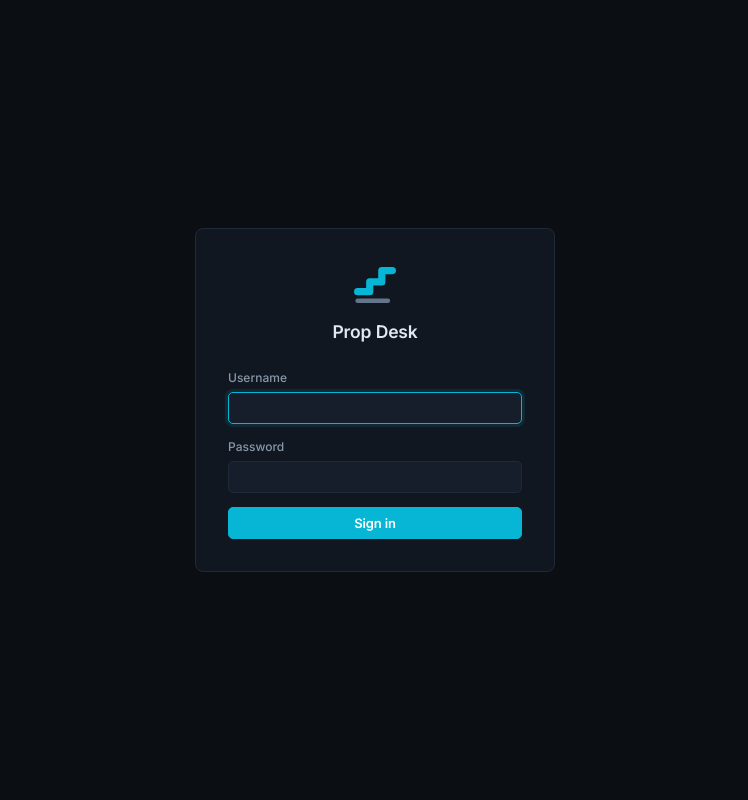
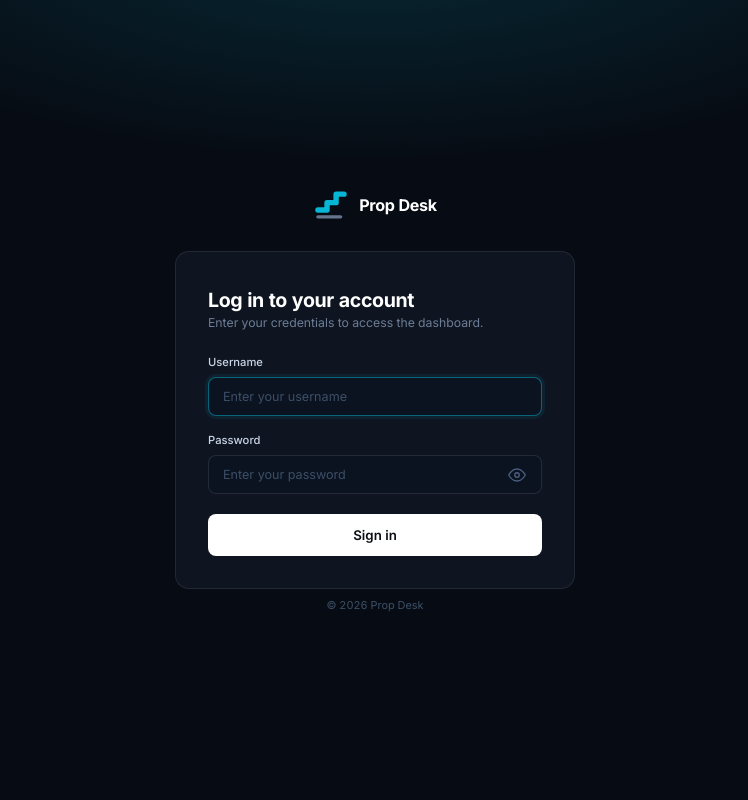
Before and after one commit to stevenGGG23/Prop-Desk, a Flask app: page /login in a window 1280 px wide. Shown: the whole page, without its empty margins (265-1013 px from the left). Run offline with Flask 3, Linux system fonts and the light colour scheme; some libraries are stand-ins or nearby versions.

Commit message:
Add account settings and improve login

```diff
--- a/config.py
+++ b/config.py
@@ -40,6 +40,7 @@ class TestingConfig(Config):
     TESTING = True
     SQLALCHEMY_DATABASE_URI = "sqlite://"
     RATELIMIT_ENABLED = False
+    WTF_CSRF_ENABLED = False
 
 
 config_map = {
--- a/models.py
+++ b/models.py
@@ -61,6 +61,9 @@ class User(UserMixin, db.Model):
     password_hash = db.Column(db.String(256), nullable=False)
     must_change_password = db.Column(db.Boolean, default=True, nullable=False)
     created_at = db.Column(db.DateTime, default=lambda: datetime.now(timezone.utc))
+    email = db.Column(db.String(256), unique=True, nullable=True, index=True)
+    timezone = db.Column(db.String(64), nullable=False, default="America/New_York")
+    bio = db.Column(db.Text, nullable=True)
     # Master inbound webhook token — one per user, routes trades by account name
     inbound_token = db.Column(db.String(64), unique=True, nullable=True)
 
--- a/routes/auth.py
+++ b/routes/auth.py
@@ -60,6 +60,58 @@ def change_password():
     return render_template("change_password.html")
 
 
+@bp.route("/settings", methods=["GET", "POST"])
+@login_required
+def settings():
+    if request.method == "POST":
+        action = request.form.get("action", "profile")
+
+        if action == "profile":
+            display_name = request.form.get("display_name", "").strip()
+            username = request.form.get("username", "").strip().lower()
+            email = request.form.get("email", "").strip().lower() or None
+            timezone = request.form.get("timezone", "America/New_York").strip()
+            bio = request.form.get("bio", "").strip() or None
+
+            if not display_name:
+                flash("Display name cannot be empty.", "error")
+            elif not username:
+                flash("Username cannot be empty.", "error")
+            elif username != current_user.username and User.query.filter_by(username=username).first():
+                flash("That username is already taken.", "error")
+            elif email and User.query.filter(User.email == email, User.id != current_user.id).first():
+                flash("That email is already in use.", "error")
+            else:
+                current_user.username = username
+                current_user.display_name = display_name
+                current_user.email = email
+                current_user.timezone = timezone
+                current_user.bio = bio
+                db.session.commit()
+                flash("Profile updated.", "success")
+                return redirect(url_for("auth.settings"))
+
+        elif action == "password":
+            current_pw = request.form.get("current_password", "")
+            new_pw = request.form.get("new_password", "")
+            confirm_pw = request.form.get("confirm_password", "")
+
+            if not current_user.check_password(current_pw):
+                flash("Current password is incorrect.", "error")
+            elif len(new_pw) < 8:
+                flash("New password must be at least 8 characters.", "error")
+            elif new_pw != confirm_pw:
+                flash("Passwords do not match.", "error")
+            else:
+                current_user.set_password(new_pw)
+                current_user.must_change_password = False
+                db.session.commit()
+                flash("Password updated.", "success")
+                return redirect(url_for("auth.settings"))
+
+    return render_template("settings.html")
+
+
 @bp.route("/logout")
 @login_required
 def logout():
--- a/templates/login.html
+++ b/templates/login.html
@@ -1,56 +1,236 @@
 <!DOCTYPE html>
-<html lang="en">
+<html lang="en" data-theme="dark">
 <head>
   <meta charset="UTF-8">
   <meta name="viewport" content="width=device-width, initial-scale=1.0">
   <title>Sign in — Prop Desk</title>
   <link rel="icon" href="/static/brand/favicon.ico" sizes="any">
   <link rel="icon" href="/static/brand/logo-mark.svg" type="image/svg+xml">
-  <meta name="theme-color" content="#0b0e13">
+  <meta name="csrf-token" content="{{ csrf_token() }}">
+  <meta name="theme-color" content="#070c14">
   <link rel="preconnect" href="https://fonts.googleapis.com">
   <link rel="preconnect" href="https://fonts.gstatic.com" crossorigin>
-  <link href="https://fonts.googleapis.com/css2?family=Inter:wght@400;500;600&display=swap" rel="stylesheet">
+  <link href="https://fonts.googleapis.com/css2?family=Inter:wght@400;500;600;700&display=swap" rel="stylesheet">
   <link rel="stylesheet" href="{{ url_for('static', filename='css/main.css') }}">
+  <style>
+    html, body { height: 100%; margin: 0; }
+    .auth-page {
+      min-height: 100vh;
+      display: flex;
+      flex-direction: column;
+      align-items: center;
+      justify-content: center;
+      background: #070c14;
+      background-image:
+        radial-gradient(ellipse 80% 50% at 50% -10%, rgba(6,182,212,0.18) 0%, transparent 60%);
+      padding: 24px;
+      font-family: var(--font);
+      color: var(--ink);
+    }
+
+    .auth-logo {
+      display: flex;
+      align-items: center;
+      gap: 10px;
+      margin-bottom: 28px;
+    }
+    .auth-logo-wordmark {
+      font-size: 1.15rem;
+      font-weight: 700;
+      color: #fff;
+      letter-spacing: -0.02em;
+    }
+
+    .auth-card {
+      width: 100%;
+      max-width: 400px;
+      background: #0f1520;
+      border: 1px solid rgba(255,255,255,0.08);
+      border-radius: 14px;
+      padding: 36px 32px 32px;
+      display: flex;
+      flex-direction: column;
+      gap: 22px;
+    }
+
+    .auth-heading {
+      font-size: 1.4rem;
+      font-weight: 700;
+      color: #fff;
+      margin: 0 0 2px;
+      letter-spacing: -0.02em;
+    }
+    .auth-sub {
+      font-size: 0.875rem;
+      color: #6b7d96;
+      margin: 0;
+    }
+
+    .auth-flashes {
+      display: flex;
+      flex-direction: column;
+      gap: 8px;
+    }
+    .auth-flash {
+      padding: 10px 14px;
+      border-radius: 8px;
+      font-size: 0.84rem;
+      font-weight: 500;
+    }
+    .auth-flash--error   { background: rgba(239,68,68,0.12);  color: #f87171; border: 1px solid rgba(239,68,68,0.2); }
+    .auth-flash--success { background: rgba(34,197,94,0.10);  color: #4ade80; border: 1px solid rgba(34,197,94,0.2); }
+    .auth-flash--info    { background: rgba(6,182,212,0.10);  color: #22d3ee; border: 1px solid rgba(6,182,212,0.2); }
+    .auth-flash--warning { background: rgba(245,158,11,0.10); color: #fbbf24; border: 1px solid rgba(245,158,11,0.2); }
+
+    .auth-fields {
+      display: flex;
+      flex-direction: column;
+      gap: 16px;
+    }
+
+    .auth-field-label {
+      display: flex;
+      align-items: center;
+      justify-content: space-between;
+      font-size: 0.8rem;
+      font-weight: 500;
+      color: #c8d6e8;
+      margin-bottom: 6px;
+    }
+
+    .auth-input-wrap {
+      position: relative;
+    }
+
+    .auth-input {
+      width: 100%;
+      box-sizing: border-box;
+      background: #0b1220;
+      border: 1px solid rgba(255,255,255,0.1);
+      border-radius: 8px;
+      padding: 11px 14px;
+      font-size: 0.9rem;
+      font-family: var(--font);
+      color: #e2e8f0;
+      outline: none;
+      transition: border-color 150ms;
+    }
+    .auth-input::placeholder { color: #3d4f66; }
+    .auth-input:focus { border-color: rgba(6,182,212,0.5); box-shadow: 0 0 0 3px rgba(6,182,212,0.08); }
+    .auth-input--pw { padding-right: 44px; }
+
+    .auth-pw-toggle {
+      position: absolute;
+      right: 12px;
+      top: 50%;
+      transform: translateY(-50%);
+      background: none;
+      border: none;
+      cursor: pointer;
+      padding: 4px;
+      color: #4a6080;
+      display: flex;
+      align-items: center;
+    }
+    .auth-pw-toggle:hover { color: #8898aa; }
+
+    .auth-btn {
+      width: 100%;
+      padding: 13px;
+      border-radius: 8px;
+      border: none;
+      font-size: 0.95rem;
+      font-weight: 600;
+      font-family: var(--font);
+      cursor: pointer;
+      transition: opacity 150ms, transform 80ms;
+    }
+    .auth-btn:active { transform: scale(0.99); }
+    .auth-btn--primary {
+      background: #fff;
+      color: #0b0e13;
+    }
+    .auth-btn--primary:hover { opacity: 0.93; }
+
+    .auth-footer {
+      text-align: center;
+      font-size: 0.78rem;
+      color: #3d4f66;
+      margin-top: 8px;
+    }
+  </style>
 </head>
-<body class="login-body">
+<body>
+<div class="auth-page">
 
-<div class="login-wrap">
-  <div class="login-card">
-    <div class="login-logo">
-      <svg viewBox="0 0 63.5 63.5" width="48" height="48" aria-label="Prop Desk">
-        <g transform="translate(-1.25 -0.375)" fill="none" stroke-linecap="round" stroke-linejoin="round">
-          <path d="M10 53 H50" stroke="#64748b" stroke-width="6"/>
-          <path d="M10 41 H26 V28 H42 V13 H56" stroke="#06b6d4" stroke-width="9.5"/>
-        </g>
-      </svg>
-      <span class="login-wordmark">Prop Desk</span>
+  <div class="auth-logo">
+    <svg viewBox="0 0 63.5 63.5" width="36" height="36" aria-hidden="true">
+      <g transform="translate(-1.25 -0.375)" fill="none" stroke-linecap="round" stroke-linejoin="round">
+        <path d="M10 53 H50" stroke="#64748b" stroke-width="6"/>
+        <path d="M10 41 H26 V28 H42 V13 H56" stroke="#06b6d4" stroke-width="9.5"/>
+      </g>
+    </svg>
+    <span class="auth-logo-wordmark">Prop Desk</span>
+  </div>
+
+  <div class="auth-card">
+    <div>
+      <h1 class="auth-heading">Log in to your account</h1>
+      <p class="auth-sub">Enter your credentials to access the dashboard.</p>
     </div>
 
     {% with messages = get_flashed_messages(with_categories=true) %}
-      {% for category, message in messages %}
-        <div class="flash flash--{{ category }}">{{ message }}</div>
-      {% endfor %}
+      {% if messages %}
+      <div class="auth-flashes">
+        {% for category, message in messages %}
+          <div class="auth-flash auth-flash--{{ category }}">{{ message }}</div>
+        {% endfor %}
+      </div>
+      {% endif %}
     {% endwith %}
 
-    {% if error %}
-    <div class="flash flash--error">{{ error }}</div>
-    {% endif %}
+    <form method="POST" class="auth-fields">
+      <input type="hidden" name="csrf_token" value="{{ csrf_token() }}">
 
-    <form method="POST" class="login-form">
-      <div class="field">
-        <label class="label" for="username">Username</label>
-        <input class="input" type="text" id="username" name="username"
-               autocomplete="username" autofocus required>
+      <div>
+        <div class="auth-field-label">Username</div>
+        <div class="auth-input-wrap">
+          <input class="auth-input" type="text" id="username" name="username"
+                 placeholder="Enter your username"
+                 autocomplete="username" autofocus required>
+        </div>
       </div>
-      <div class="field">
-        <label class="label" for="password">Password</label>
-        <input class="input" type="password" id="password" name="password"
-               autocomplete="current-password" required>
+
+      <div>
+        <div class="auth-field-label">
+          <span>Password</span>
+        </div>
+        <div class="auth-input-wrap">
+          <input class="auth-input auth-input--pw" type="password" id="password" name="password"
+                 placeholder="Enter your password"
+                 autocomplete="current-password" required>
+          <button type="button" class="auth-pw-toggle" onclick="togglePw()" aria-label="Show/hide password">
+            <svg id="eye-icon" viewBox="0 0 24 24" fill="none" stroke="currentColor" stroke-width="1.8"
+                 stroke-linecap="round" stroke-linejoin="round" width="18" height="18">
+              <path d="M1 12s4-8 11-8 11 8 11 8-4 8-11 8-11-8-11-8z"/>
+              <circle cx="12" cy="12" r="3"/>
+            </svg>
+          </button>
+        </div>
       </div>
-      <button type="submit" class="btn btn--primary btn--full">Sign in</button>
+
+      <button type="submit" class="auth-btn auth-btn--primary" style="margin-top:4px;">Sign in</button>
     </form>
   </div>
+
+  <div class="auth-footer">© 2026 Prop Desk</div>
 </div>
 
+<script>
+function togglePw() {
+  var inp = document.getElementById('password');
+  inp.type = inp.type === 'password' ? 'text' : 'password';
+}
+</script>
 </body>
 </html>
```
Also changed, not shown: migrations/versions/0007_user_profile_fields.py (added, +28 -0 lines), templates/base.html (+9 -0 lines), templates/settings.html (added, +109 -0 lines), tests/test_account_routes.py (+46 -0 lines).
